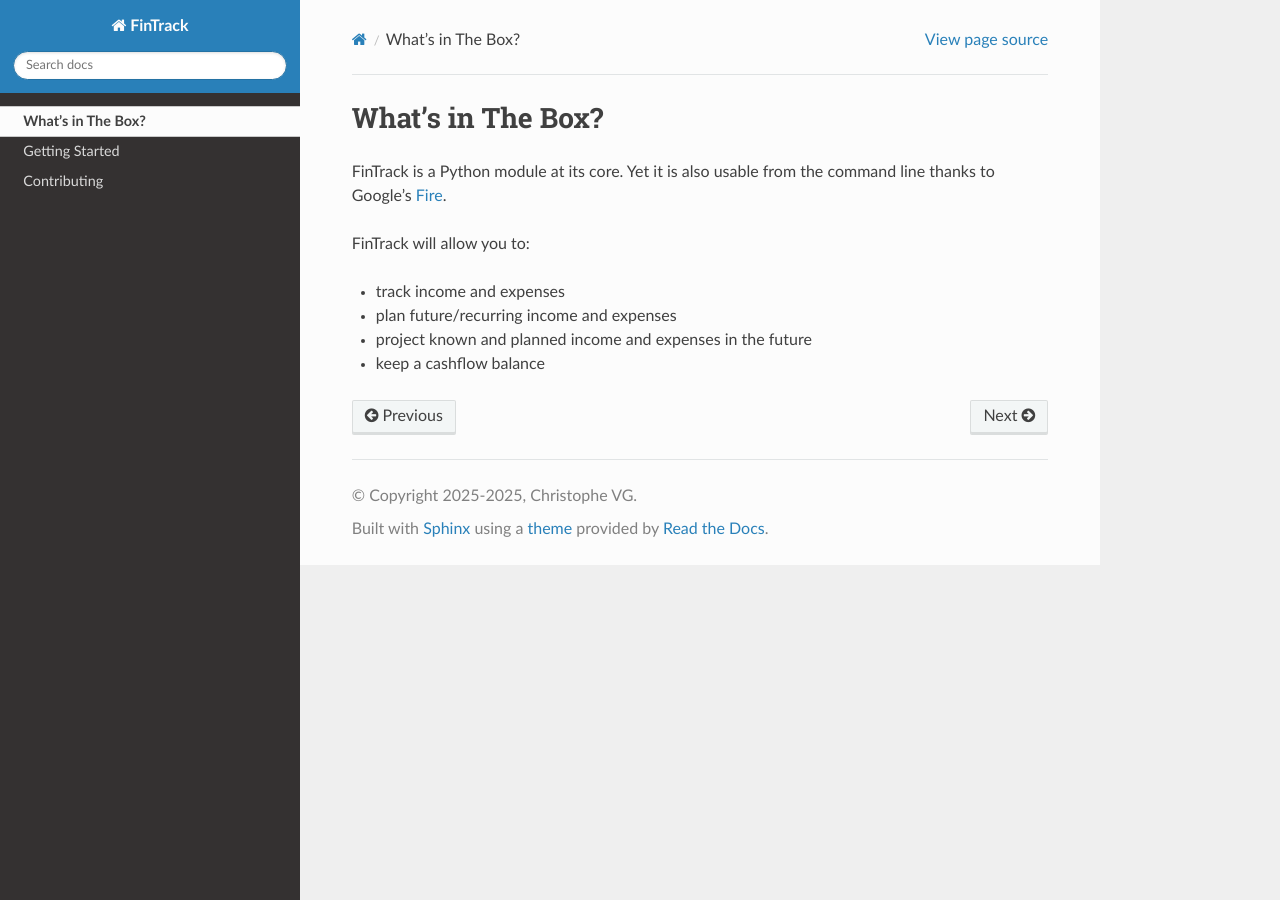
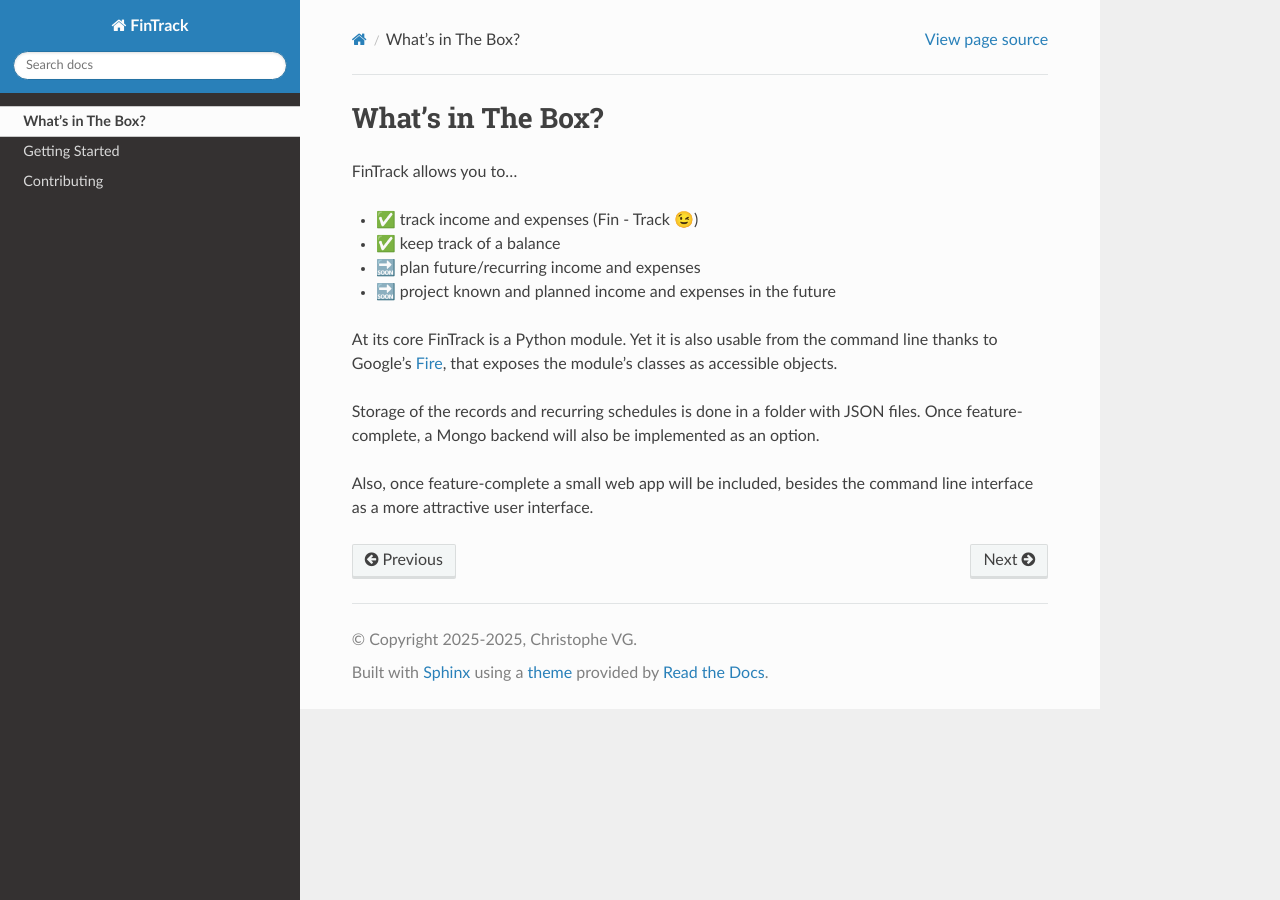
Before and after one commit to christophevg/fintrack, a Sphinx documentation site: the page built from docs/whats-in-the-box.md, in a window 1280 px wide. Built offline with Sphinx 7.4.7 and the Read the Docs theme 3.1.0, drawn with Linux system fonts in a browser that asks for light colours.

Commit message:
updated documentation a little bit

```diff
--- a/docs/whats-in-the-box.md
+++ b/docs/whats-in-the-box.md
@@ -1,9 +1,14 @@
 # What's in The Box?
 
-FinTrack is a Python module at its core. Yet it is also usable from the command line thanks to Google's [Fire](https://github.com/google/python-fire).
+FinTrack allows you to...
 
-FinTrack will allow you to:
-* track income and expenses
-* plan future/recurring income and expenses
-* project known and planned income and expenses in the future
-* keep a cashflow balance
+- ✅ track income and expenses (Fin - Track 😉)
+- ✅ keep track of a balance
+- 🔜 plan future/recurring income and expenses
+- 🔜 project known and planned income and expenses in the future
+
+At its core FinTrack is a Python module. Yet it is also usable from the command line thanks to Google's [Fire](https://github.com/google/python-fire), that exposes the module's classes as accessible objects.
+
+Storage of the records and recurring schedules is done in a folder with JSON files. Once feature-complete, a Mongo backend will also be implemented as an option.
+
+Also, once feature-complete a small web app will be included, besides the command line interface as a more attractive user interface.
```
